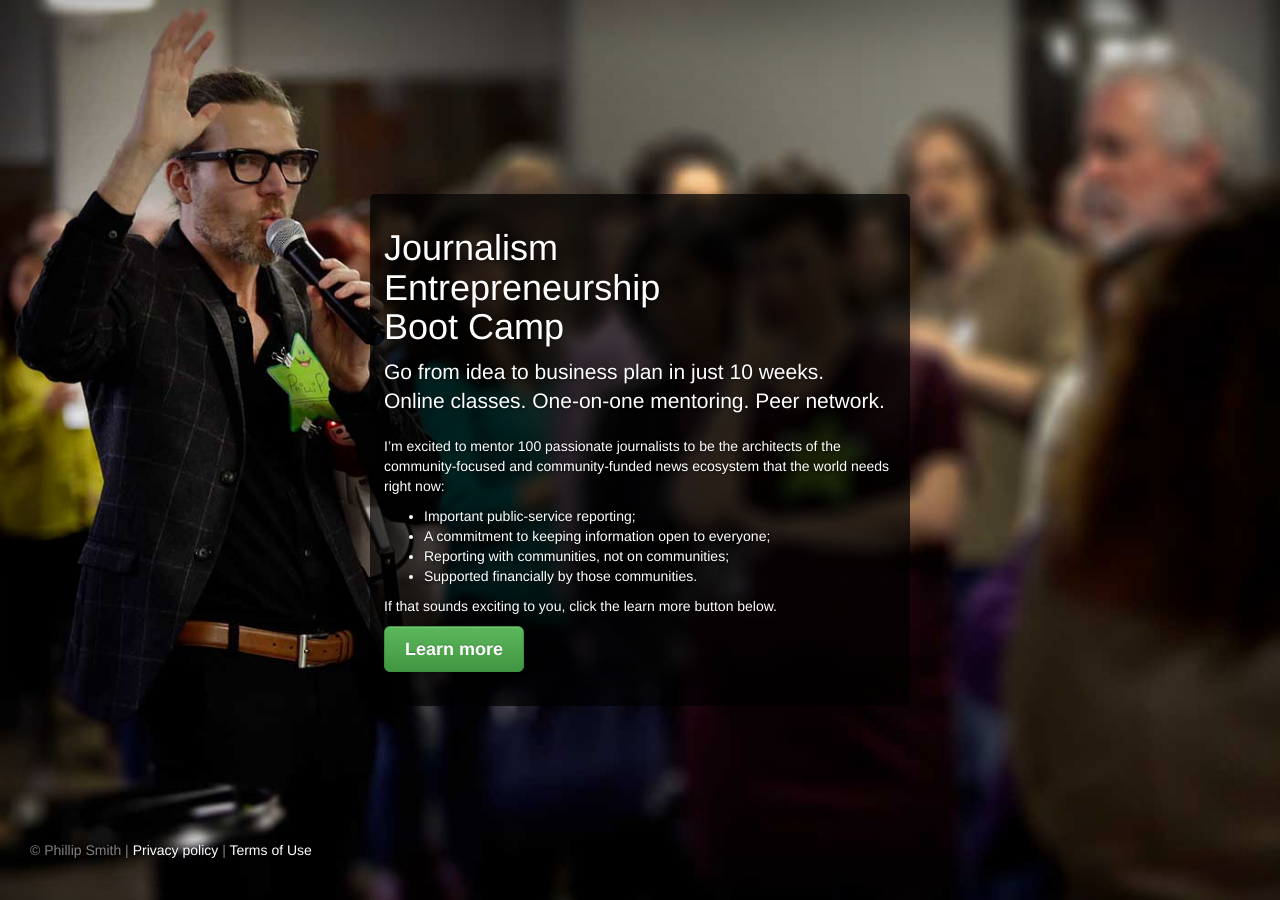
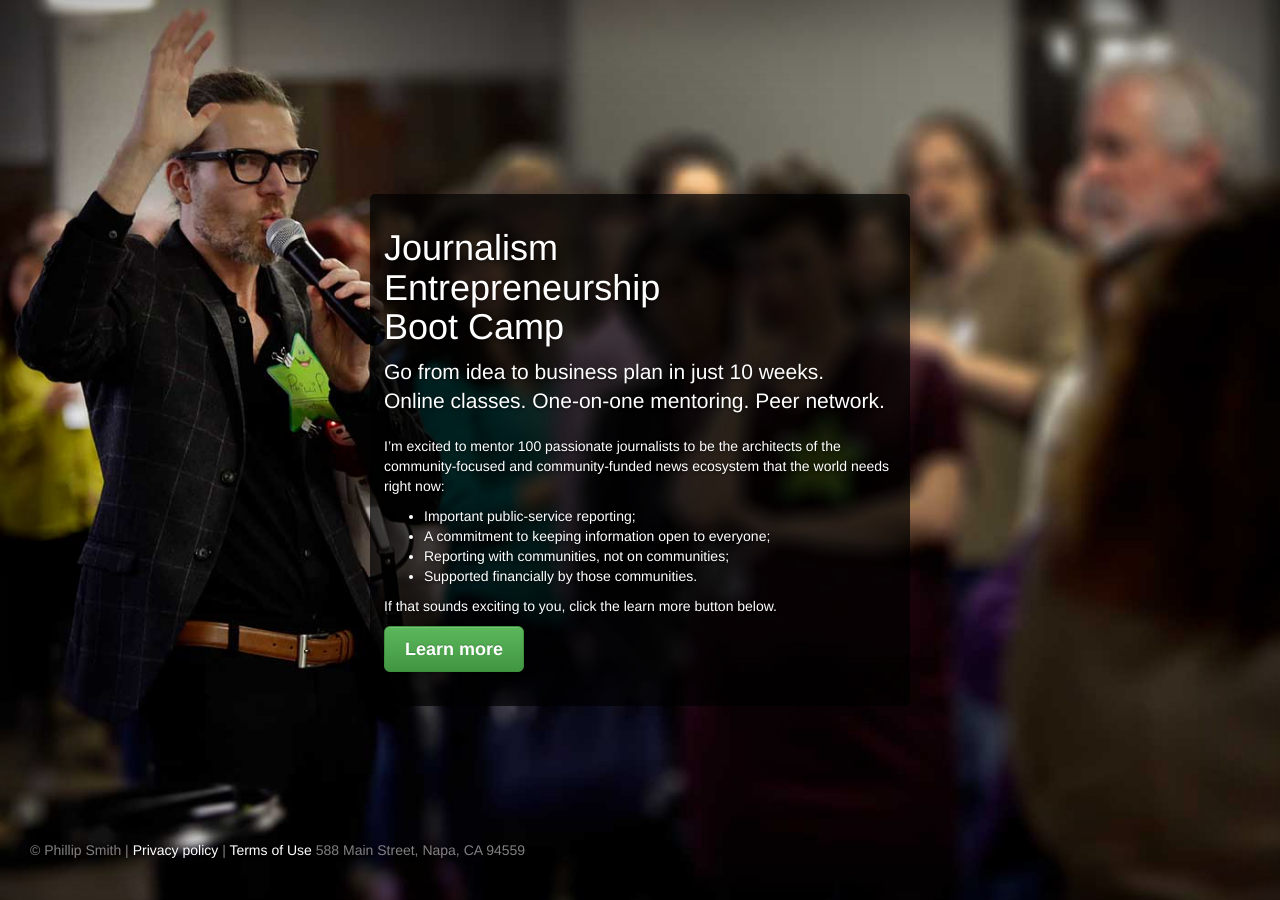
Before and after one commit to phillipadsmith/journalismentrepreneurship.com, a Jekyll site: the page built from index.md, in a window 1280 px wide. Built offline with Jekyll 4.4.1, drawn with Linux system fonts in a browser that asks for light colours; a style sheet for code colours, icons or effects is not loaded.

Commit message:
Add address info

```diff
--- a/_layouts/home.html
+++ b/_layouts/home.html
@@ -69,7 +69,7 @@
             </div>
             <div class="mastfoot">
                 <div class="inner">
-                    <p>&copy; Phillip Smith | <a href="/privacy-terms.html">Privacy policy</a> | <a href="/privacy-terms.html">Terms of Use</a></p>
+                    <p>&copy; Phillip Smith | <a href="/privacy-terms.html">Privacy policy</a> | <a href="/privacy-terms.html">Terms of Use</a> 588 Main Street, Napa, CA 94559</p>
                 </div>
             </div>
 
```
